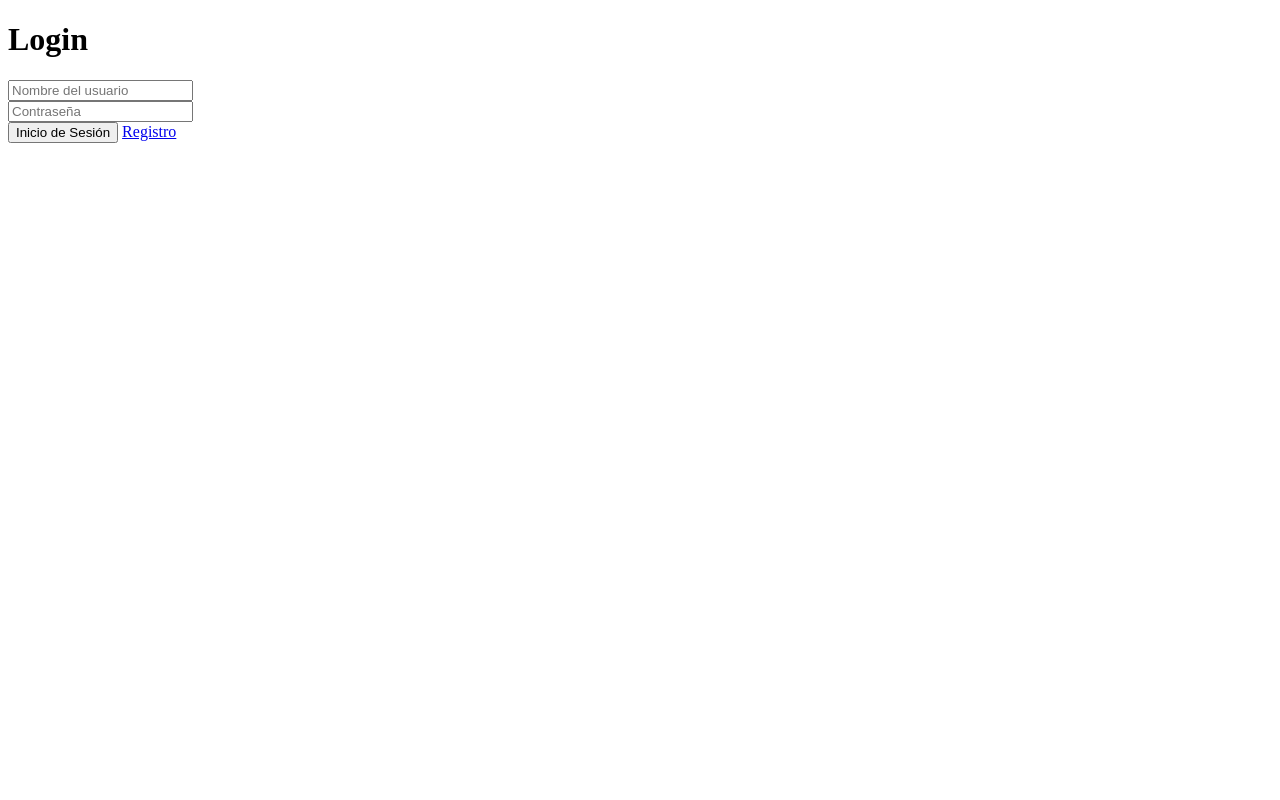
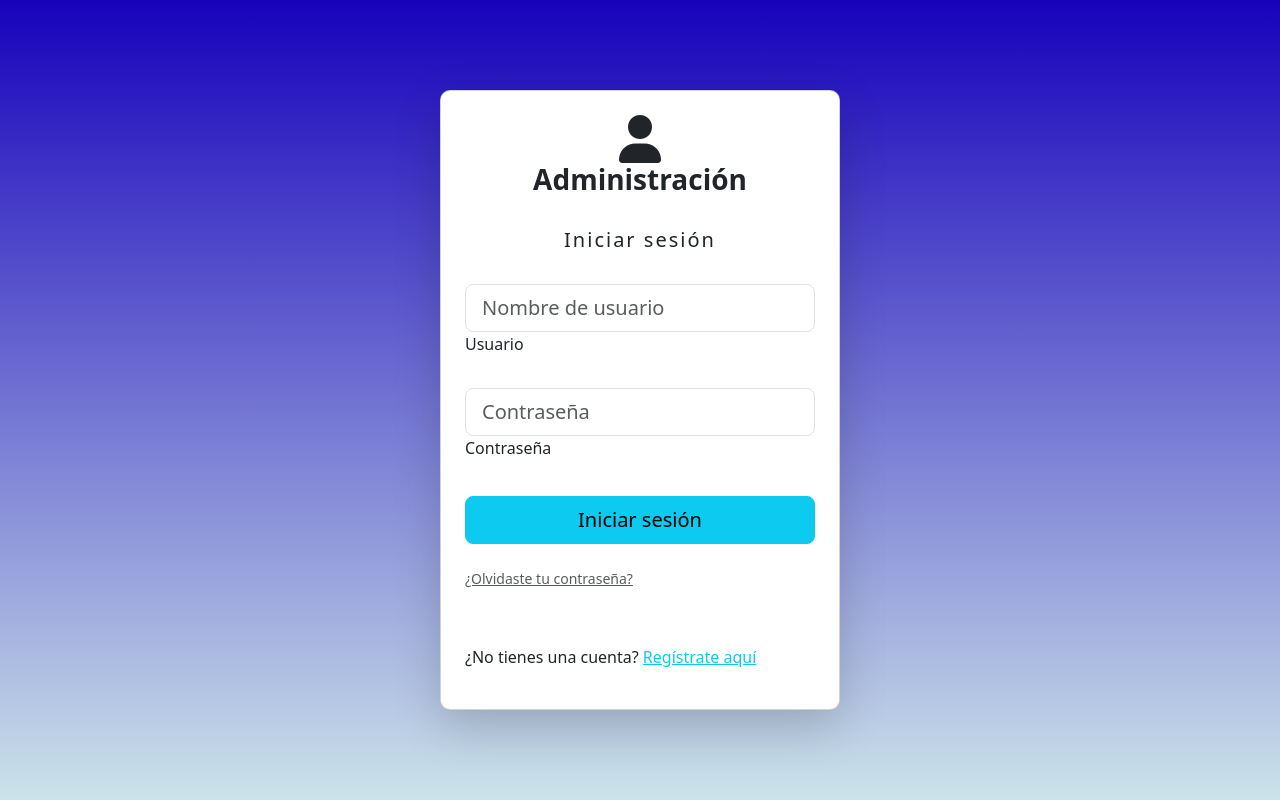
Before and after one commit to AzathREJG13/Admin_Escuela, a Django app: page /accounts/login/ in a window 1280 px wide. Run offline with Django 5.2, Linux system fonts and the light colour scheme; some libraries are stand-ins or nearby versions.

Commit message:
Login-Css

```diff
--- /dev/null
+++ b/apps/App1/static/css/login.css
@@ -0,0 +1,21 @@
+.bg-custom-login {
+    background-color: #fdfeff; /* Cambia este valor al color deseado */
+    border-radius: 10px; /* Opcional: redondea las esquinas */
+    box-shadow: 0 4px 8px rgba(0, 0, 0, 0.1); /* Opcional: agrega sombra */
+}
+
+.custom-login-image {
+    width: 800px;
+    height: 700px;
+    object-fit: cover;
+    object-position: left;
+    /* Responsividad opcional */
+    max-width: 100%;
+    height: auto;
+}
+
+body{
+    background: linear-gradient(to bottom, #1702bb, #cce3e9);  /* Gradiente de negro a azul oscuro */
+    background-repeat: no-repeat;
+    background-attachment: fixed;
+}
--- a/apps/App1/templates/home.html
+++ b/apps/App1/templates/home.html
@@ -1,4 +1,4 @@
-{{% load static %}
+{% load static %}
 
 <!DOCTYPE html>
 <html lang="en">
--- a/apps/App1/templates/registration/login.html
+++ b/apps/App1/templates/registration/login.html
@@ -1,29 +1,48 @@
+{% load static %}
 <!DOCTYPE html>
 <html lang="en">
 <head>
     <meta charset="UTF-8">
     <meta name="viewport" content="width=device-width, initial-scale=1.0">
     <title>Login</title>
+    <link href="https://cdnjs.cloudflare.com/ajax/libs/bootstrap/5.3.0/css/bootstrap.min.css" rel="stylesheet">
+    <link href="https://cdnjs.cloudflare.com/ajax/libs/font-awesome/6.0.0/css/all.min.css" rel="stylesheet">
+    <link rel="stylesheet" href="{% static 'css/login.css' %}">
 </head>
 <body>
-    <h1>Login</h1>
+    <section class="vh-100 d-flex justify-content-center align-items-center">
+        <div class="card shadow-lg p-4" style="width: 25rem; border-radius: 10px;">
+            <div class="text-center mb-4">
+                <i class="fa-solid fa-user fa-3x"></i> <!-- Ícono 3 veces más grande -->
+                <h3 class="fw-bold">Administración</h3>
+            </div>
+            <form action="{% url 'login' %}" method="post">
+                {% csrf_token %}
+                <h5 class="fw-normal mb-3 pb-3 text-center" style="letter-spacing: 2px;">Iniciar sesión</h5>
                 {% if messages %}
                     <ul>
                         {% for message in messages %}
-                <li>{{ message }}</li>
+                            <li class="text-danger">{{ message }}</li>
                         {% endfor %}
                     </ul>
                 {% endif %}
-    <form action="{% url 'login' %}" method="post">
-        {% csrf_token %}
-        <input type="text" name="username" placeholder="Nombre del usuario">
-        <br>
-        <input type="password" name="password" placeholder="Contraseña">
-        <br>
-        <button type="submit">
-            Inicio de Sesión
-        </button>
-        <a href="{% url 'registro' %}">Registro</a>
+                <div class="form-outline mb-4">
+                    <input type="text" id="username" name="username" class="form-control form-control-lg" placeholder="Nombre de usuario" />
+                    <label class="form-label" for="username">Usuario</label>
+                </div>
+                <div class="form-outline mb-4">
+                    <input type="password" id="password" name="password" class="form-control form-control-lg" placeholder="Contraseña" />
+                    <label class="form-label" for="password">Contraseña</label>
+                </div>
+                <div class="pt-1 mb-4">
+                    <button class="btn btn-info btn-lg btn-block w-100" type="submit">Iniciar sesión</button>
+                </div>
+                <p class="small mb-5 pb-lg-2"><a class="text-muted" href="#!">¿Olvidaste tu contraseña?</a></p>
+                <p>¿No tienes una cuenta? <a href="{% url 'registro' %}" class="link-info">Regístrate aquí</a></p>
             </form>
+        </div>
+    </section>
+    <!-- Bootstrap JS -->
+    <script src="https://cdnjs.cloudflare.com/ajax/libs/bootstrap/5.3.0/js/bootstrap.bundle.min.js"></script>
 </body>
 </html>
```
Also changed, not shown: apps/App1/static/images/Gallery of La Felicidad School _ FP arquitectura - 10.jpeg (added), apps/App1/static/images/azul.png (added), apps/App1/static/images/holas.jpg (added). Lines whose indentation alone changed are shown as unchanged.
